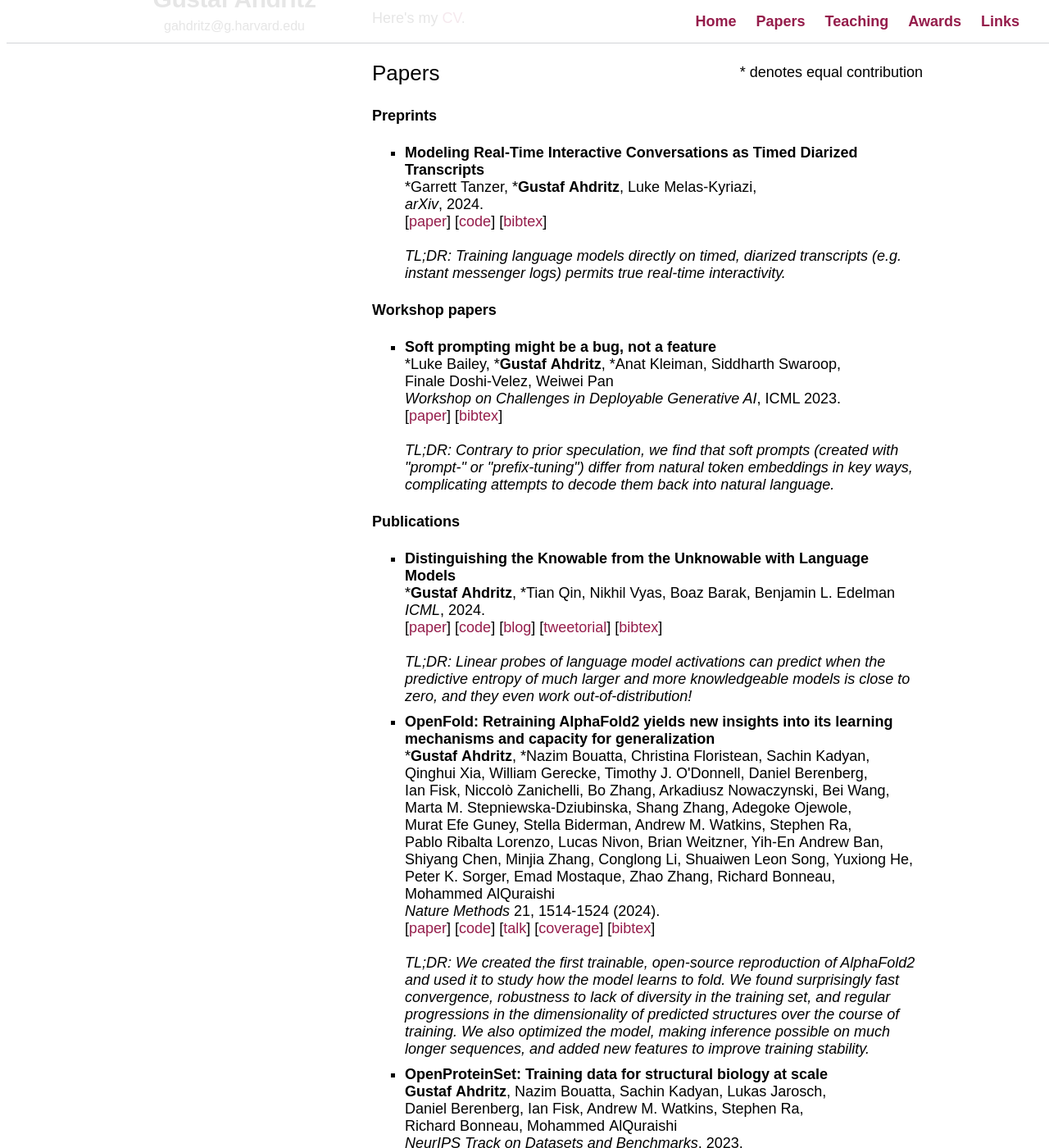
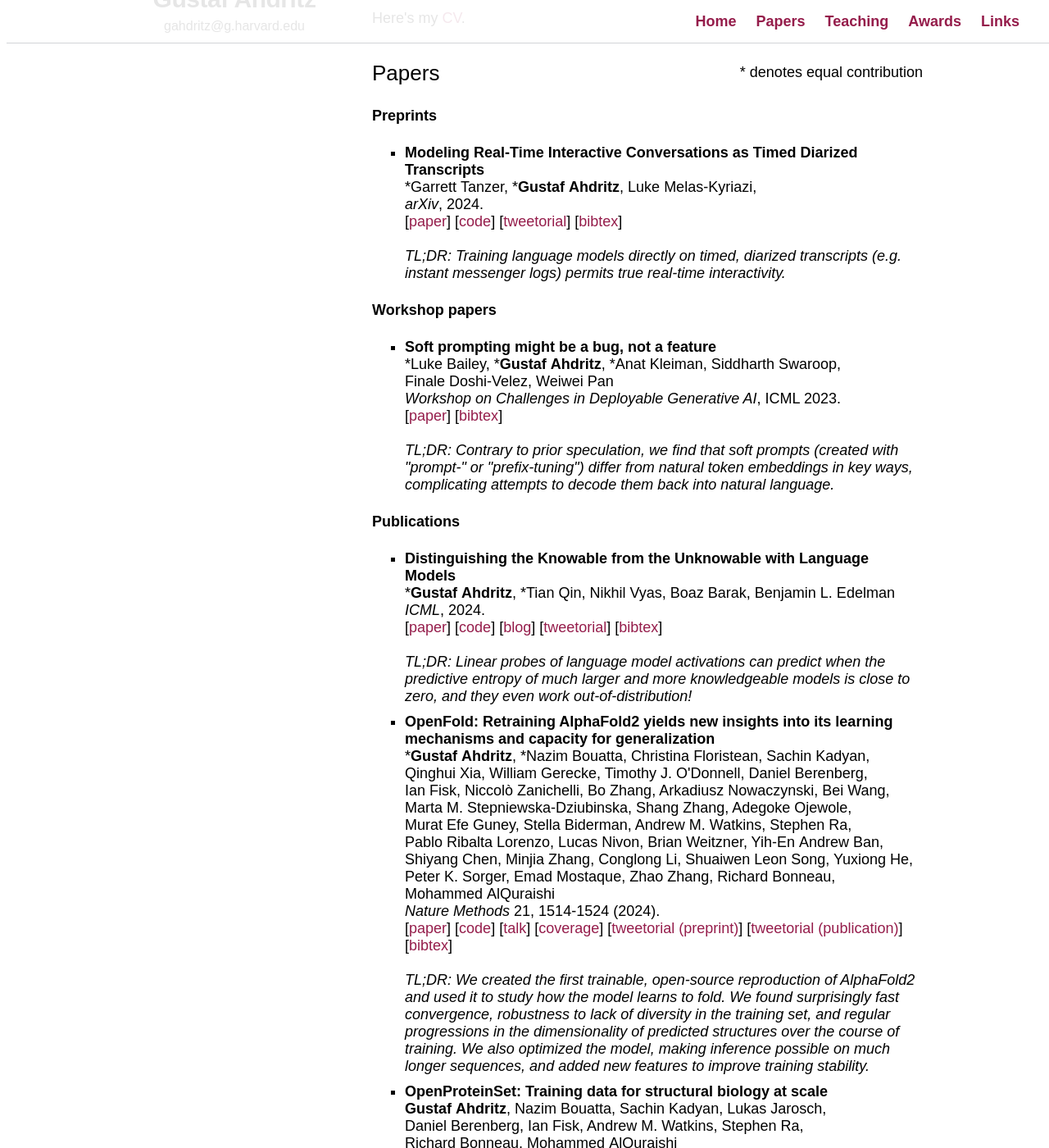
Before and after one commit to gahdritz/gahdritz.github.io, a Jekyll site: the page built from index.html, in a window 1280 px wide and 1400 px high, scrolled down 364 px. Shown: the whole window at 82% size. Built offline with Jekyll 4.4.1, drawn with Linux system fonts in a browser that asks for light colours; some web fonts are replaced.

Commit message:
Add Tweetorials

```diff
--- a/index.html
+++ b/index.html
@@ -39,6 +39,7 @@ layout: default
             <br>
             [<a href="https://arxiv.org/abs/2405.13203">paper</a>]
             [<a href="https://github.com/gahdritz/rtic">code</a>]
+            [<a href="https://x.com/gahdritz/status/1797734092806717719">tweetorial</a>]
             [<a href="/bibtex/rtic.bib">bibtex</a>]
             <br>
             <br>
@@ -128,6 +129,8 @@ layout: default
             [<a href="https://www.github.com/aqlaboratory/openfold">code</a>]
             [<a href="https://www.youtube.com/watch?v=W92xVnUMkU0">talk</a>]
             [<a href="https://www.nature.com/articles/s41587-024-02290-4">coverage</a>]
+            [<a href="https://twitter.com/gahdritz/status/1595420944880779266">tweetorial (preprint)</a>]
+            [<a href="https://x.com/MoAlQuraishi/status/1790680480175571413">tweetorial (publication)</a>]
             [<a href="/bibtex/openfold.bib">bibtex</a>]
             <br>
             <br>
@@ -149,7 +152,7 @@ layout: default
             <br>
             [<a href="https://neurips.cc/virtual/2023/poster/73507">paper</a>]
             [<a href="https://registry.opendata.aws/openfold/">data</a>]
-            [<a href="https://arxiv.org/abs/2308.05326">preprint</a>]
+            [<a href="https://x.com/gahdritz/status/1690117642466553857">tweetorial</a>]
             [<a href="/bibtex/openproteinset.bib">bibtex</a>]
             <br>
             <br>
```
